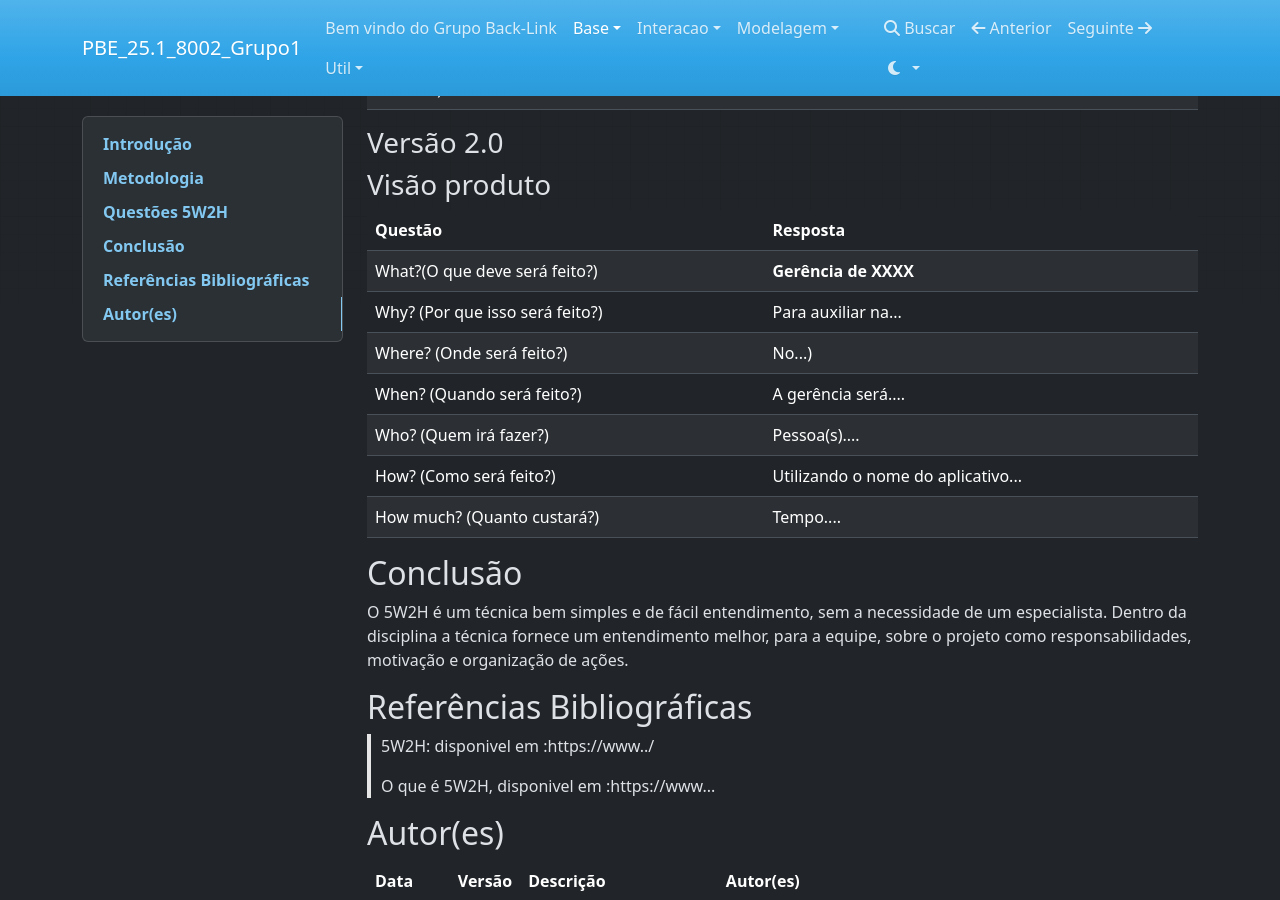
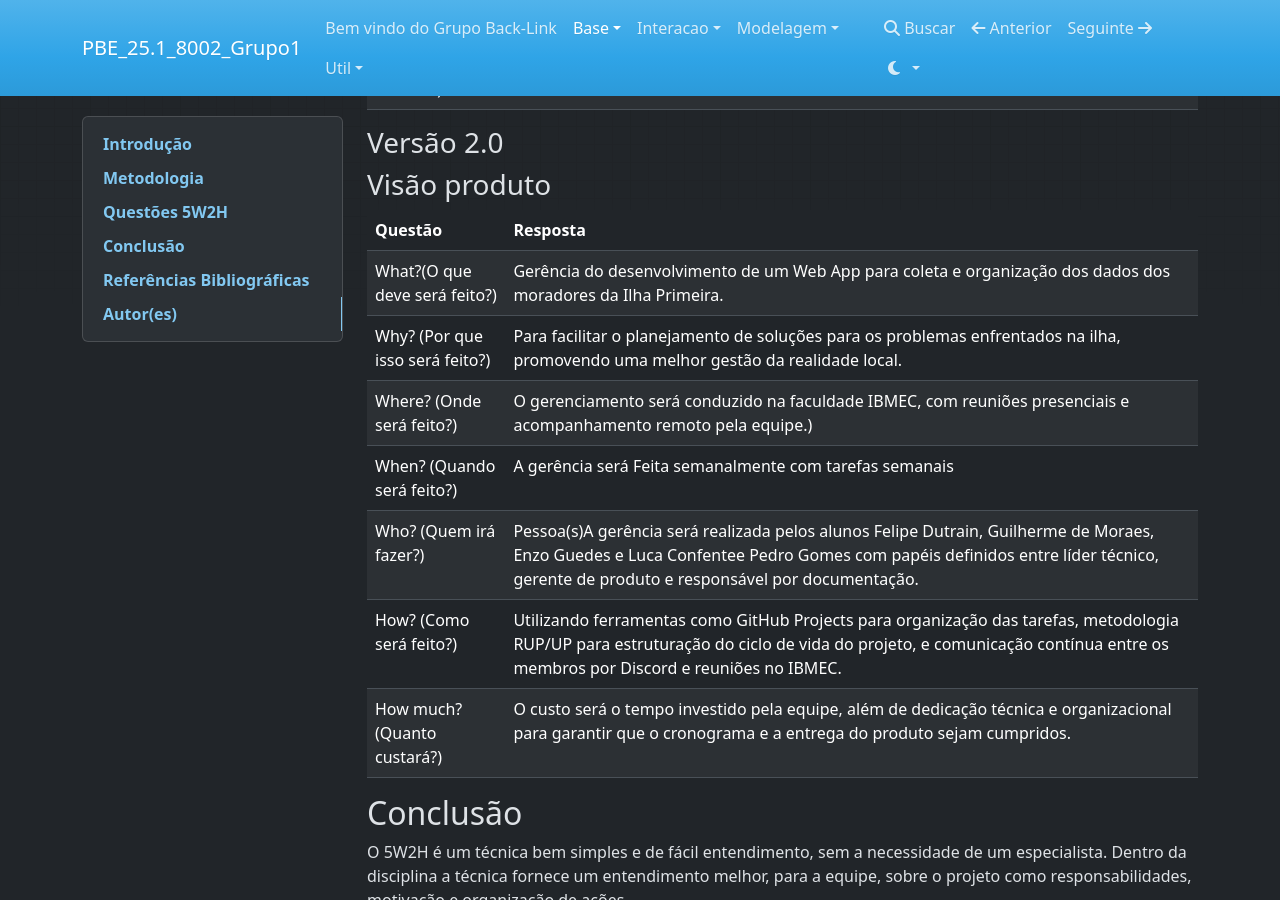
Before and after one commit to Projetos-de-Extensao/PBE_25.1_8002_BackLink, an MkDocs documentation site: the page built from docs/base/5w2h.md, in a window 1280 px wide and 900 px high, scrolled down 924 px. Built offline with MkDocs 1.6.1, drawn with Linux system fonts in a browser that asks for light colours; nearby versions of some CDN libraries.

Commit message:
Update 5w2h.md

```diff
--- a/docs/base/5w2h.md
+++ b/docs/base/5w2h.md
@@ -39,13 +39,13 @@ title: 5W2H
 
 |Questão|Resposta|
 |-------|--------|
-|What?(O que deve será feito?)| **Gerência de XXXX**|
-|Why? (Por que isso será feito?)| Para auxiliar na...|
-|Where? (Onde será feito?)|No...)|
-|When? (Quando será feito?)| A gerência será....|
-|Who? (Quem irá fazer?)| Pessoa(s)....|
-|How? (Como será feito?)| Utilizando o nome do aplicativo... |
-|How much? (Quanto custará?)|Tempo....|
+|What?(O que deve será feito?)| Gerência do desenvolvimento de um Web App para coleta e organização dos dados dos moradores da Ilha Primeira.|
+|Why? (Por que isso será feito?)| Para facilitar o planejamento de soluções para os problemas enfrentados na ilha, promovendo uma melhor gestão da realidade local.|
+|Where? (Onde será feito?)|O gerenciamento será conduzido na faculdade IBMEC, com reuniões presenciais e acompanhamento remoto pela equipe.)|
+|When? (Quando será feito?)| A gerência será Feita semanalmente com tarefas semanais|
+|Who? (Quem irá fazer?)| Pessoa(s)A gerência será realizada pelos alunos Felipe Dutrain, Guilherme de Moraes, Enzo Guedes e Luca Confentee Pedro Gomes com papéis definidos entre líder técnico, gerente de produto e responsável por documentação.|
+|How? (Como será feito?)| Utilizando ferramentas como GitHub Projects para organização das tarefas, metodologia RUP/UP para estruturação do ciclo de vida do projeto, e comunicação contínua entre os membros por Discord e reuniões no IBMEC.|
+|How much? (Quanto custará?)|O custo será o tempo investido pela equipe, além de dedicação técnica e organizacional para garantir que o cronograma e a entrega do produto sejam cumpridos.|
 
 
 ## Conclusão
```
